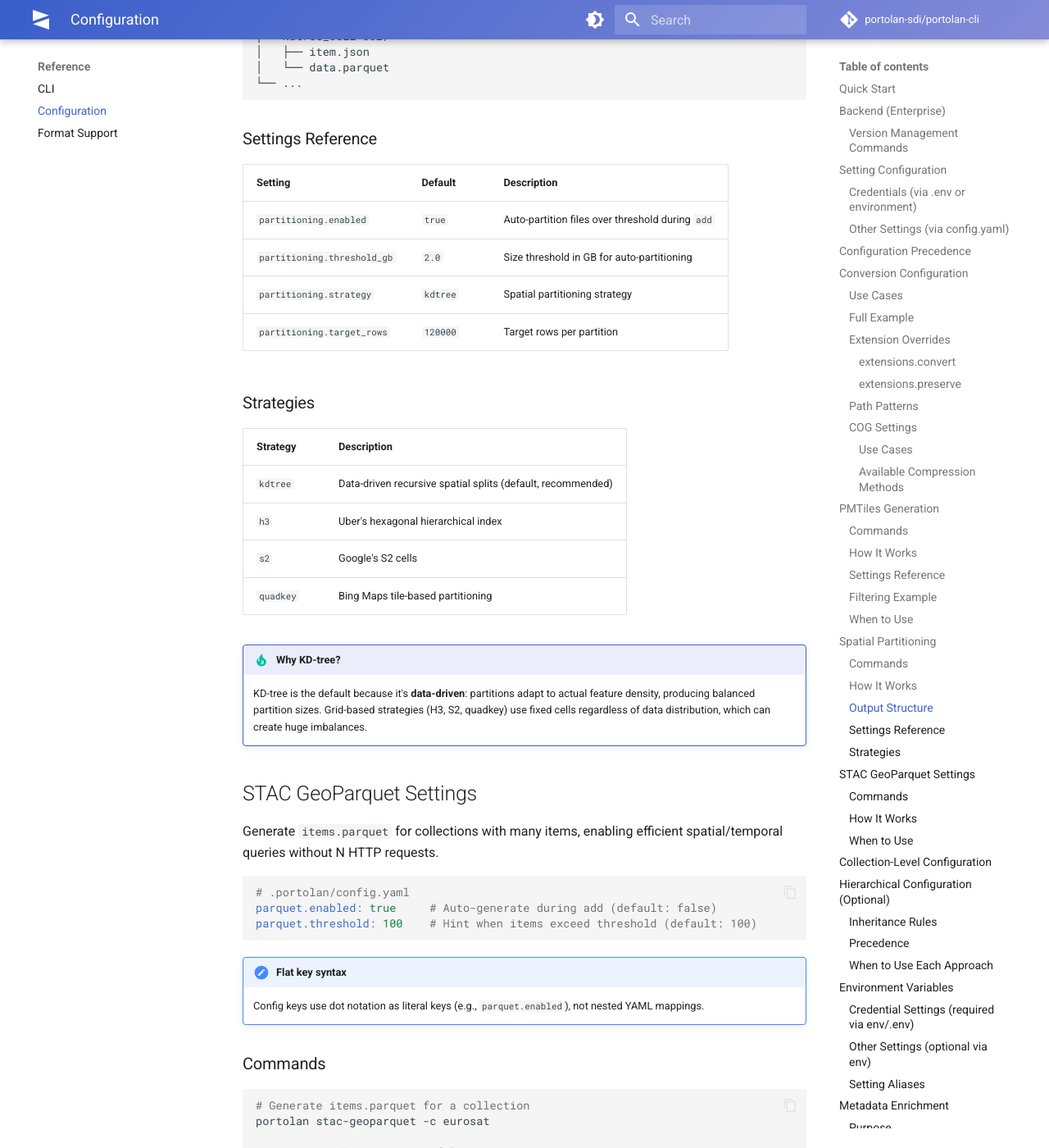
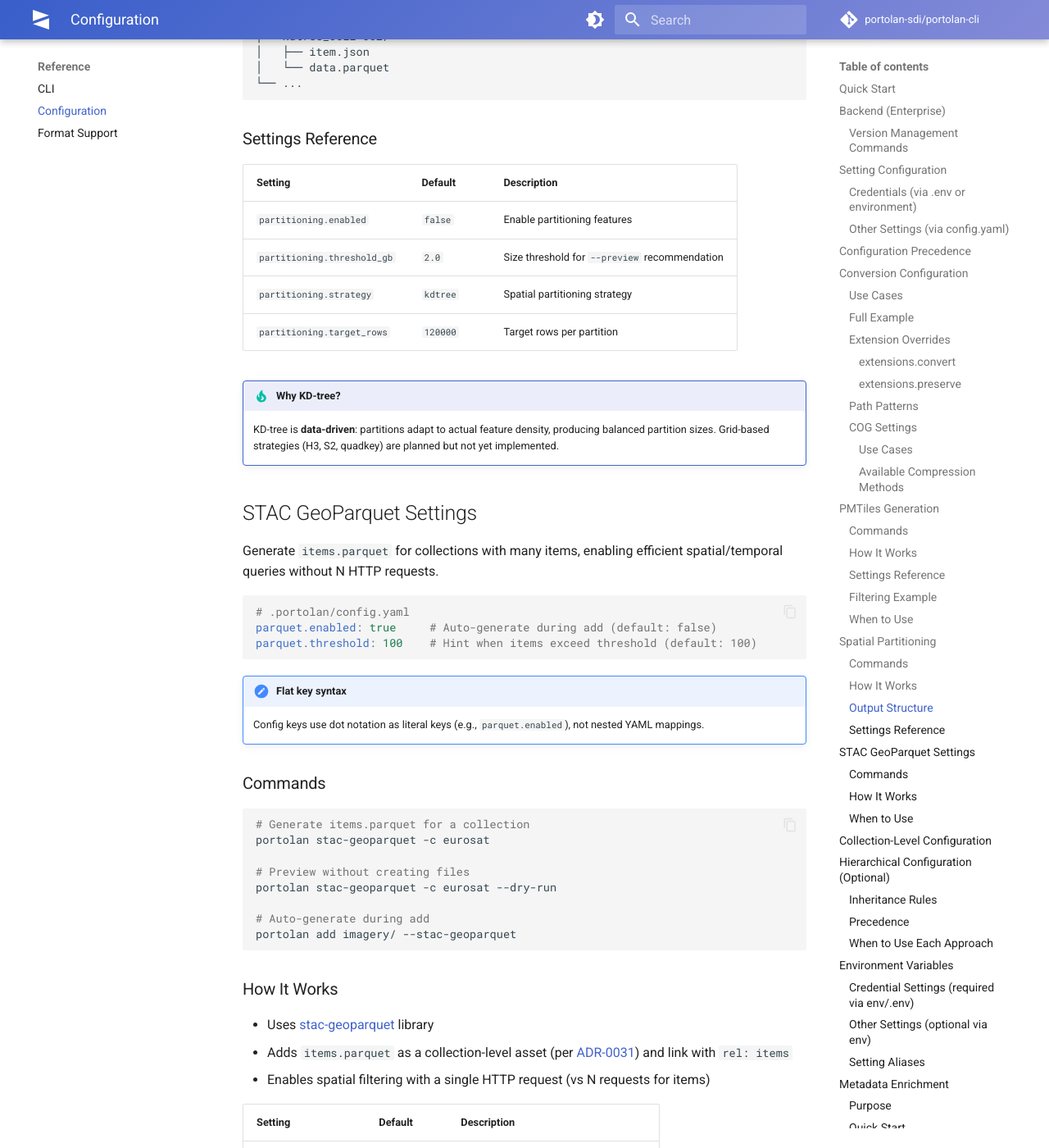
Before and after one commit to portolan-sdi/portolan-cli, an MkDocs documentation site: the page built from docs/reference/configuration.md, in a window 1280 px wide and 1400 px high, scrolled down 9267 px. Shown: the whole window at 82% size. Built offline with MkDocs 1.6.1 and Material for MkDocs 9.7.7, drawn with Linux system fonts in a browser that asks for light colours; comment, search, counter and statistics services are not loaded.

Commit message:
docs(partition): fix settings table accuracy
- Change default to false (matches config.py)
- Remove "during add" claim (standalone command only)
- Remove unimplemented strategies from table
- Keep kdtree explanation, note others are planned

Co-Authored-By: Claude Opus 4.5 <noreply@anthropic.com>

```diff
--- a/docs/reference/configuration.md
+++ b/docs/reference/configuration.md
@@ -382,22 +382,13 @@ collection/
 
 | Setting | Default | Description |
 |---------|---------|-------------|
-| `partitioning.enabled` | `true` | Auto-partition files over threshold during `add` |
-| `partitioning.threshold_gb` | `2.0` | Size threshold in GB for auto-partitioning |
+| `partitioning.enabled` | `false` | Enable partitioning features |
+| `partitioning.threshold_gb` | `2.0` | Size threshold for `--preview` recommendation |
 | `partitioning.strategy` | `kdtree` | Spatial partitioning strategy |
 | `partitioning.target_rows` | `120000` | Target rows per partition |
 
-### Strategies
-
-| Strategy | Description |
-|----------|-------------|
-| `kdtree` | Data-driven recursive spatial splits (default, recommended) |
-| `h3` | Uber's hexagonal hierarchical index |
-| `s2` | Google's S2 cells |
-| `quadkey` | Bing Maps tile-based partitioning |
-
 !!! tip "Why KD-tree?"
-    KD-tree is the default because it's **data-driven**: partitions adapt to actual feature density, producing balanced partition sizes. Grid-based strategies (H3, S2, quadkey) use fixed cells regardless of data distribution, which can create huge imbalances.
+    KD-tree is **data-driven**: partitions adapt to actual feature density, producing balanced partition sizes. Grid-based strategies (H3, S2, quadkey) are planned but not yet implemented.
 
 ## STAC GeoParquet Settings
 
```
